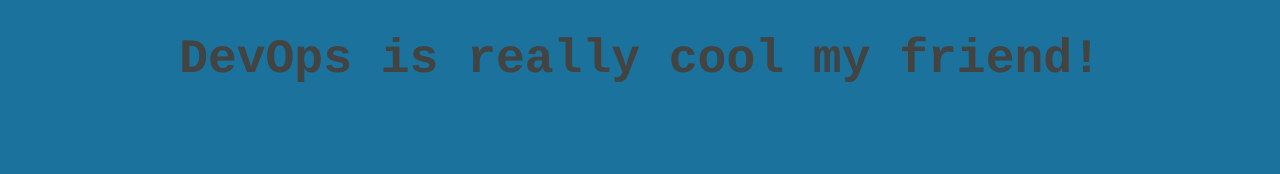
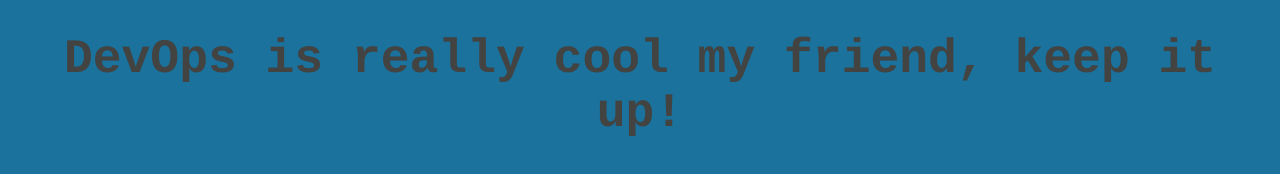
Before and after one commit to linuxacademy/devops-essentials-sample-app, a plain HTML site: page src/index.html in a window 1280 px wide. Drawn offline with Linux system fonts and the light colour scheme.

Commit message:
Added something new

```diff
--- a/src/index.html
+++ b/src/index.html
@@ -5,7 +5,7 @@
 </head>
 <body style="background-color: #1A729D;">
     <h1 style="font-family: Courier; color: #434342; font-size: 48px; text-align: center;">
-        DevOps is really cool my friend!
+        DevOps is really cool my friend, keep it up!
     </h1>
 </body>
 </html>
```
